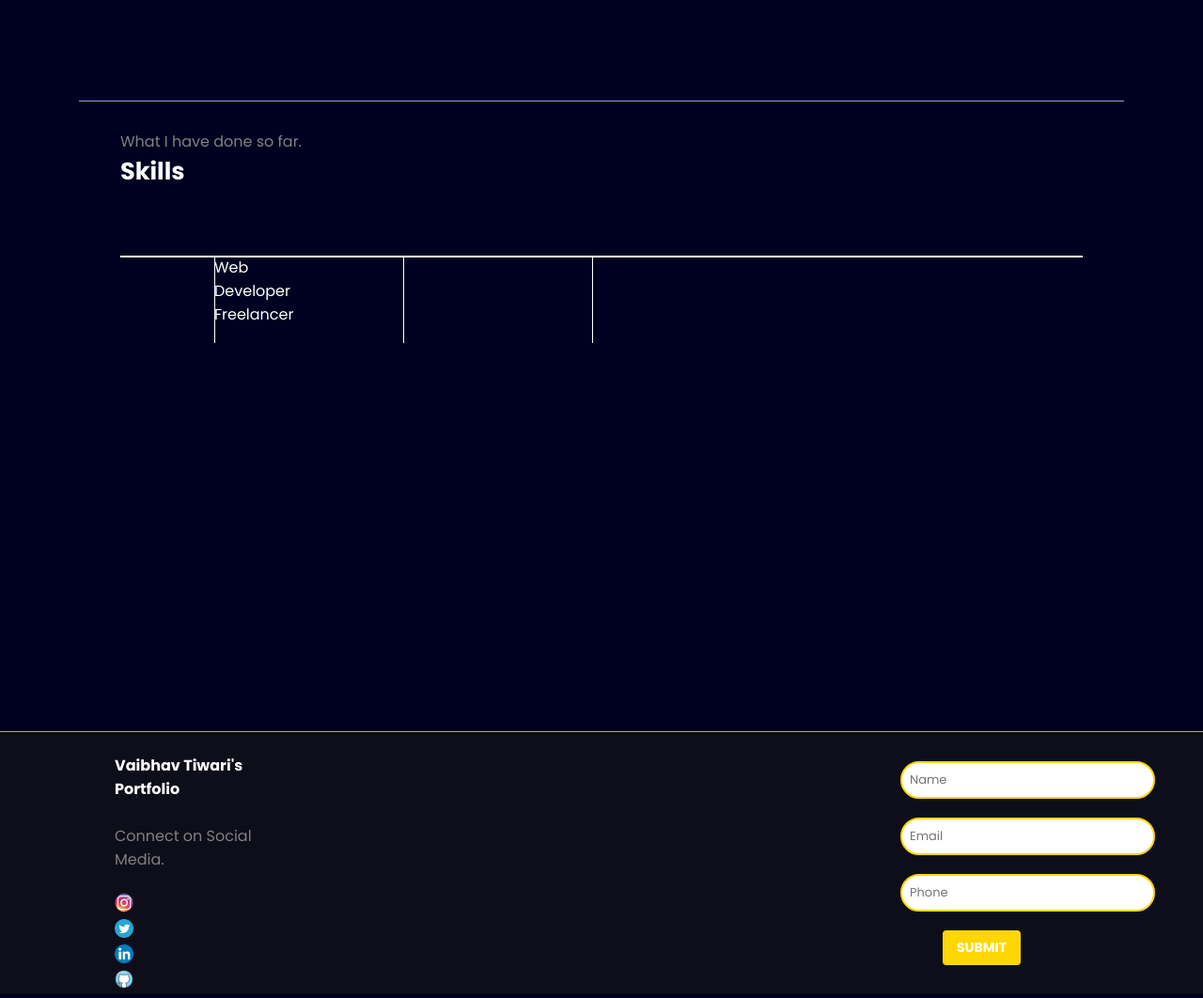
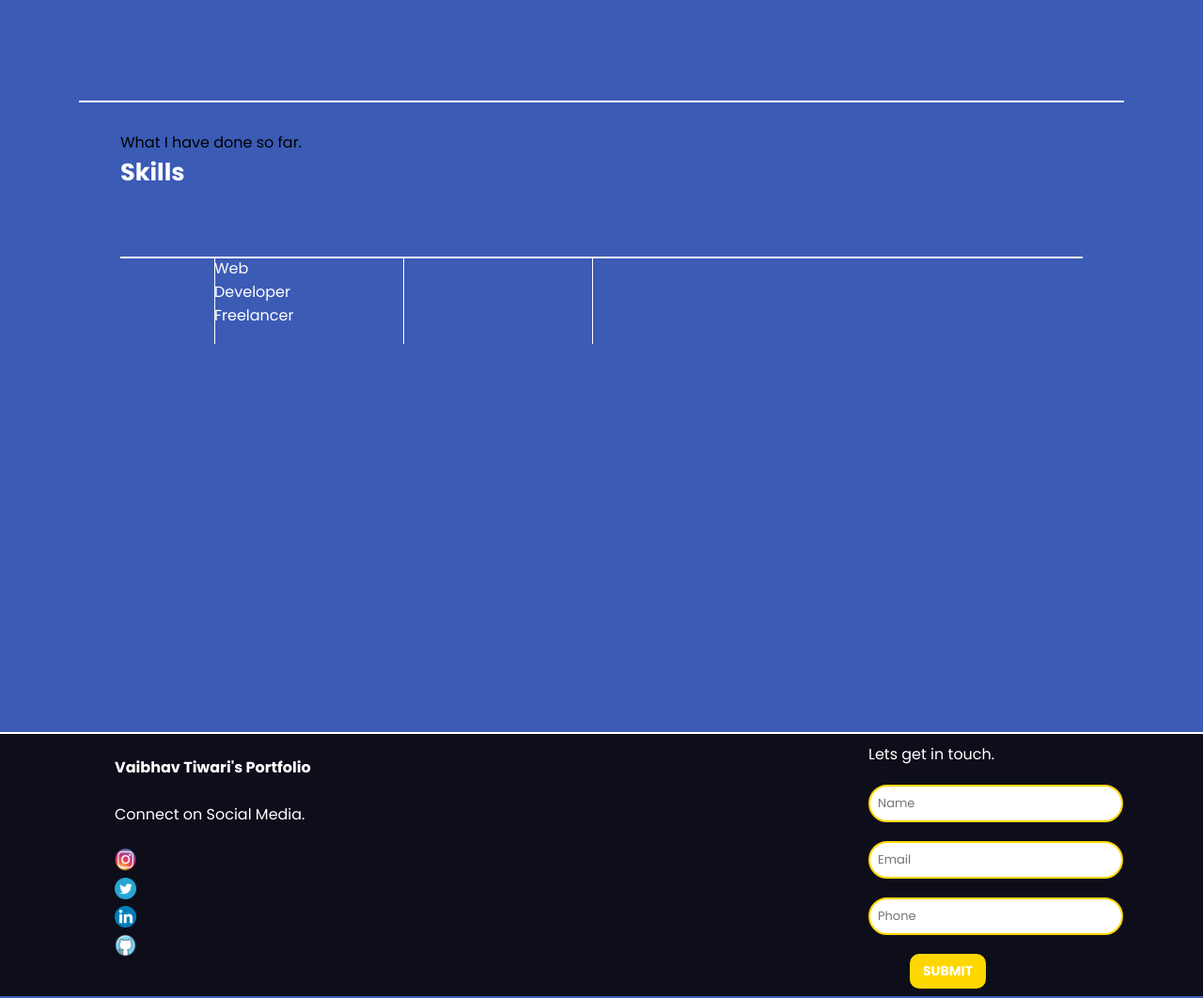
Before and after one commit to VaibhavTiw/js-portfolio, a plain HTML site: page index.html in a window 1280 px wide. Shown: the part 469-1531 px from the top of the page at 94% size. Drawn offline with nearby package versions, Linux system fonts and the light colour scheme.

Commit message:
Edited the color pallete a bit.

```diff
--- a/index.html
+++ b/index.html
@@ -81,7 +81,7 @@
         <div class="footer-right">
           <h1>Vaibhav Tiwari's Portfolio</h1>
           <br />
-          <span class="text-grey">Connect on Social Media.</span>
+          <span class="text2-grey">Connect on Social Media.</span>
           <div>
             <ul>
               <div class="images">
@@ -121,6 +121,7 @@
 
         <div class="footer-left">
           <form action="" method="post">
+            <div class="form-head">Lets get in touch.</div>
             <div><input type="text" name="" id="" placeholder="Name" /></div>
             <div><input type="email" name="" id="" placeholder="Email" /></div>
             <div><input type="text" name="" id="" placeholder="Phone" /></div>
--- a/styles.css
+++ b/styles.css
@@ -5,7 +5,8 @@
 }
 
 body {
-  background-color: rgb(0, 0, 33);
+  /* background-color: rgb(0, 0, 33); */
+  background-color: #3b5bb5;
   color: white;
 }
 
@@ -14,7 +15,8 @@ body {
 }
 
 .left:hover {
-  color: #0088a9;
+  /* color: #0088a9; */
+  color: #c9c9c9;
   cursor: pointer;
 }
 
@@ -23,7 +25,8 @@ nav {
   justify-content: space-around;
   align-items: center;
   height: 60px;
-  background-color: rgb(18, 18, 62);
+  /* background-color: rgb(18, 18, 62); */
+    background-color: #132a6e;
 }
 
 nav ul {
@@ -44,7 +47,7 @@ nav ul li a {
 nav ul li a:hover {
   text-decoration: none;
   cursor: pointer;
-  color: #0088a9;
+  color: #c9c9c9;
   font-size: 1.01rem;
 }
 
@@ -86,13 +89,14 @@ nav ul li a:hover {
 }
 
 .text-grey {
-  color: gray;
+  color: #000;
+  font-weight: 2000;
 }
 
 .hr1 {
   border: 0;
-  height: 1px;
-  background: #9c97f1;
+  height: 2px;
+  background: #fff;
   margin: 30px 84px;
 }
 
@@ -114,7 +118,7 @@ nav ul li a:hover {
 .leftSection .btn {
   padding: 12px;
   color: white;
-  background-color: #0088a9;
+  background-color: #12586a;
   border: 2px solid white;
   border-radius: 3px;
   font-size: 13px;
@@ -138,8 +142,8 @@ nav ul li a:hover {
 
 .hr2 {
   border: 0;
-  background: #9c97f1;
-  height: 1px;
+  background: #fff;
+  height: 2px;
 }
 
 .footer {
@@ -147,12 +151,13 @@ nav ul li a:hover {
   justify-content: space-between;
   /* align-items: center; */
   background-color: #0e0e1a;
+  /* background-color: #082567; */
   height: 233px;
   padding: 23px 122px;
 }
 
 .footer > div {
-  width: 200px;
+  width: 234px;
 }
 
 .footer h1 {
@@ -173,19 +178,19 @@ nav ul li a:hover {
 }
 
 #downloadBtn {
-  padding-right: 72px;
+  padding-right: 12px;
   text-decoration: none;
   color: white;
 }
 
 #submit {
-  padding: 8px 15px;
+    padding: 8px 14px;
     font-size: 14px;
     font-weight: bold;
     text-align: center;
-  margin: 0px 45px;
+    margin: 0px 44px;
     text-transform: uppercase;
-  border-radius: 4px;
+    border-radius: 10px;
     background-color: gold;
     color: white;
     border: none;
```
Lines whose indentation alone changed are shown as unchanged.
